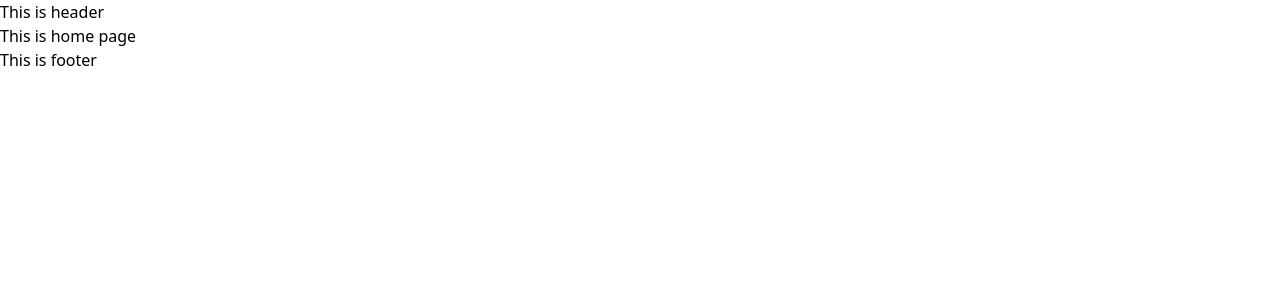
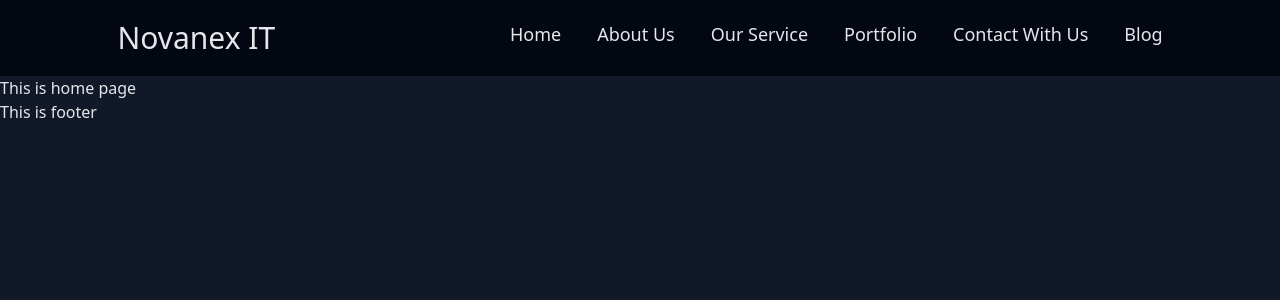
Before and after one commit to Saif-Tasnim/Novanex-Agency, a React (Vite) app: page / in a window 1280 px wide. Shown: the top 300 px of the page. Built offline with nearby package versions, Linux system fonts and the light colour scheme.

Commit message:
feat: header done

```diff
--- a/package.json
+++ b/package.json
@@ -10,6 +10,7 @@
     "preview": "vite preview"
   },
   "dependencies": {
+    "hamburger-react": "^2.5.1",
     "react": "^18.3.1",
     "react-dom": "^18.3.1",
     "react-router-dom": "^6.26.2"
--- a/src/component/Header/Header.jsx
+++ b/src/component/Header/Header.jsx
@@ -1,10 +1,27 @@
+import { Link } from "react-router-dom";
+import NavBar from "./NavBar";
+import MobileNav from "./MobileNav";
+import { useState } from "react";
+
 
 const Header = () => {
-    return (
-        <div>
-           <h1>This is header</h1>
-        </div>
-    );
+  const [isOpen, setOpen] = useState(false);
+
+  return (
+    <div className="flex justify-around py-5 bg-fixed h-full bg-gray-950">
+      <div>
+         <Link to="/" className="bg-transparent text-3xl">Novanex IT </Link>{" "}
+      </div>
+
+      <div>
+        <NavBar />
+      </div>
+
+      <div className="block lg:hidden">
+        <MobileNav isOpen={isOpen} setOpen={setOpen}/>
+      </div>
+    </div>
+  );
 };
 
 export default Header;
--- /dev/null
+++ b/src/component/Header/MobileNav.jsx
@@ -0,0 +1,25 @@
+import { Link } from "react-router-dom";
+import { NAVBAR_DATA } from "../../static/nav";
+import Hamburger from "hamburger-react";
+
+const MobileNav = ({ isOpen, setOpen }) => {
+  return (
+    <>
+      <Hamburger toggled={isOpen} toggle={setOpen} />
+
+      {isOpen && (
+        <div className={`absolute right-0 w-full pb-5 pt-2 z-[999999]`}>
+          <div className={`bg-gray-950 flex flex-col items-center gap-4 transition-all`}>
+            {NAVBAR_DATA.map((nav) => (
+              <Link key={nav.path} to={nav.path} className="link-class">
+                {nav.value}
+              </Link>
+            ))}
+          </div>
+        </div>
+      )}
+    </>
+  );
+};
+
+export default MobileNav;
--- /dev/null
+++ b/src/component/Header/NavBar.jsx
@@ -0,0 +1,20 @@
+import { Link } from "react-router-dom";
+import { NAVBAR_DATA } from "../../static/nav";
+
+
+const NavBar = () => {
+
+  return (
+    <>
+      <div className="hidden lg:flex flex-row gap-9">
+        {NAVBAR_DATA.map((nav) => (
+          <Link key={nav.path} to={nav.path} className="link-class">
+            {nav.value}
+          </Link>
+        ))}
+      </div>
+    </>
+  );
+};
+
+export default NavBar;
--- a/src/index.css
+++ b/src/index.css
@@ -1,3 +1,15 @@
 @tailwind base;
 @tailwind components;
 @tailwind utilities;
+
+*{
+    @apply bg-gray-900 text-gray-200 m-0 p-0 text-base font-normal
+}
+
+div, h1, p{
+    @apply bg-transparent
+}
+
+.link-class{
+    @apply bg-transparent text-lg hover:border-b-2 border-green-600 hover:scale-105 transition-all duration-300
+}
--- /dev/null
+++ b/src/static/nav.js
@@ -0,0 +1,26 @@
+export const NAVBAR_DATA = [
+    {
+        path: "",
+        value: "Home"
+    },
+    {
+        path: "/about",
+        value: "About Us"
+    },
+    {
+        path: "/services",
+        value: "Our Service"
+    },
+    {
+        path: "/portfolio",
+        value: "Portfolio"
+    },
+    {
+        path: "/contact-us",
+        value: "Contact With Us"
+    },
+    {
+        path: "/blog",
+        value: "Blog"
+    }
+]
```
Also changed, not shown: 1 other file (tests, documents, lock files or other folders).
